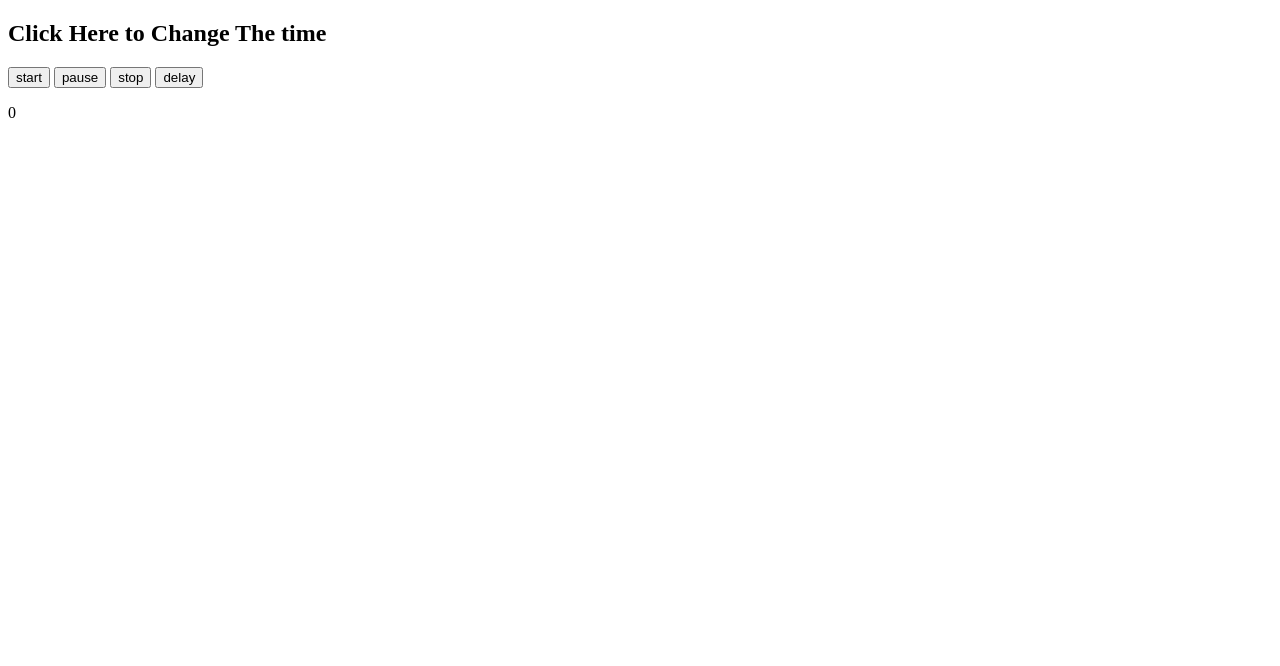
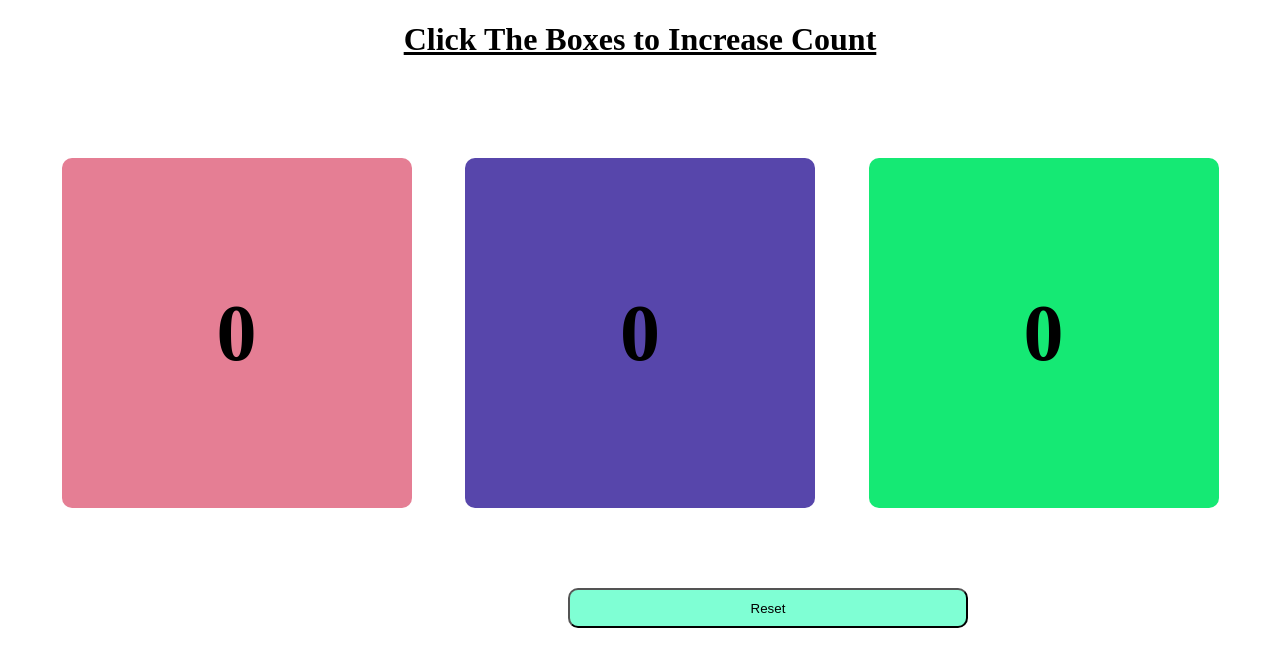
Before and after one commit to jawadku786/time-travel, a plain HTML site: page index.html in a window 1280 px wide. Drawn offline with Linux system fonts and the light colour scheme.

Commit message:
first commit

```diff
--- a/index.html
+++ b/index.html
@@ -4,56 +4,105 @@
     <meta charset="UTF-8">
     <meta name="viewport" content="width=device-width, initial-scale=1.0">
     <title>Document</title>
+    <style>
+        #box{
+         width:350px;height:350px;background:rgb(229, 126, 148);
+            font-size:40px;display:flex;justify-content:center;
+            align-items:center;cursor:pointer;
+            outline: none;
+             border-radius: 10px;
+        }
+
+        #b2{
+         width:350px;height:350px;background:rgb(87, 70, 171);
+            font-size:40px;display:flex;justify-content:center;
+            align-items:center;cursor:pointer;
+            outline: none;
+             border-radius: 10px;
+        }
+
+         #b3{
+         width:350px;height:350px;background:rgb(21, 233, 116);
+            font-size:40px;display:flex;justify-content:center;
+            align-items:center;cursor:pointer;
+            outline: none;
+            border-radius: 10px;
+        }
+
+        .container{
+            display: flex;
+            justify-content: space-evenly;
+            flex-direction: row;
+            flex-wrap: wrap;
+            margin-top: 100px;
+        }
+
+        button{
+            height: 40px;
+            width: 400px;
+            background-color: aquamarine;
+            border-radius: 10px;
+            cursor: pointer;
+            margin-top: 80px;
+           margin-left: 560px;
+        }
+
+        button:hover{
+            opacity: 0.8;
+        }
+    </style>
 </head>
 <body>
-    <h2>Click Here to Change The time</h2>
-    <div>
-        <button id="b1" onclick="starttimer()">start</button>
-        <button id="b2" onclick="pausetimer()">pause</button>
-        <button id="b3" onclick="stoptimer()">stop</button>
-        <button id="b4" onclick="delay()">
-          delay
-        </button>
+      <h1 style="text-align: center; text-decoration: underline;">Click The Boxes to Increase Count</h1>
+    <div class="container">
+
+    <div id="box">
+        <h1 id="p1"  onclick="increases()">0</h1>
     </div>
-    <div>
-        <p id="display">0</p>
+
+
+    <div id="b2">
+         <h1 id="p2"  onclick="increases1()">0</h1>
     </div>
+
+
+
+    <div id="b3" >
+         <h1 id="p3"  onclick="increases2()">0</h1>
+    </div>
+
+    </div>
+
+    <button id="button" onclick="reset()">Reset</button>
+
     <script>
-    let Count=0
-     let timer=null
 
-     function starttimer(){
-
-        if (timer!==null)return
-        timer=setInterval(() => {
-            Count++
-            document.getElementById('display').textContent=Count
-        }, 1000);
+      let value=0;
+              function increases(){
+   document.getElementById('p1').innerHTML=value++
               }
 
-     function pausetimer(){
-        clearInterval(timer)
-        timer=null
+                  function increases1(){
 
+   document.getElementById('p2').innerHTML=value++
               }
 
-     function stoptimer(){
-        clearInterval(timer)
-        timer=null
-        Count=0
-        document.getElementById('display').textContent=Count
+
+                function increases2(){
+
+   document.getElementById('p3').innerHTML=value++
               }
 
-     function delay(){
-        if(timer!==null) return
-        document.getElementById('display').textContent="starting in two seconds"
-        setTimeout (()=>{
-            starttimer()
-        },2000)
 
 
+              function reset(){
+                console.log("hi");
+
+                value=0
+                document.getElementById('p1').innerHTML= value
+                document.getElementById('p2').innerHTML= value
+                document.getElementById('p3').innerHTML= value
               }
     </script>
-
 </body>
 </html>
```
Lines whose indentation alone changed are shown as unchanged.
